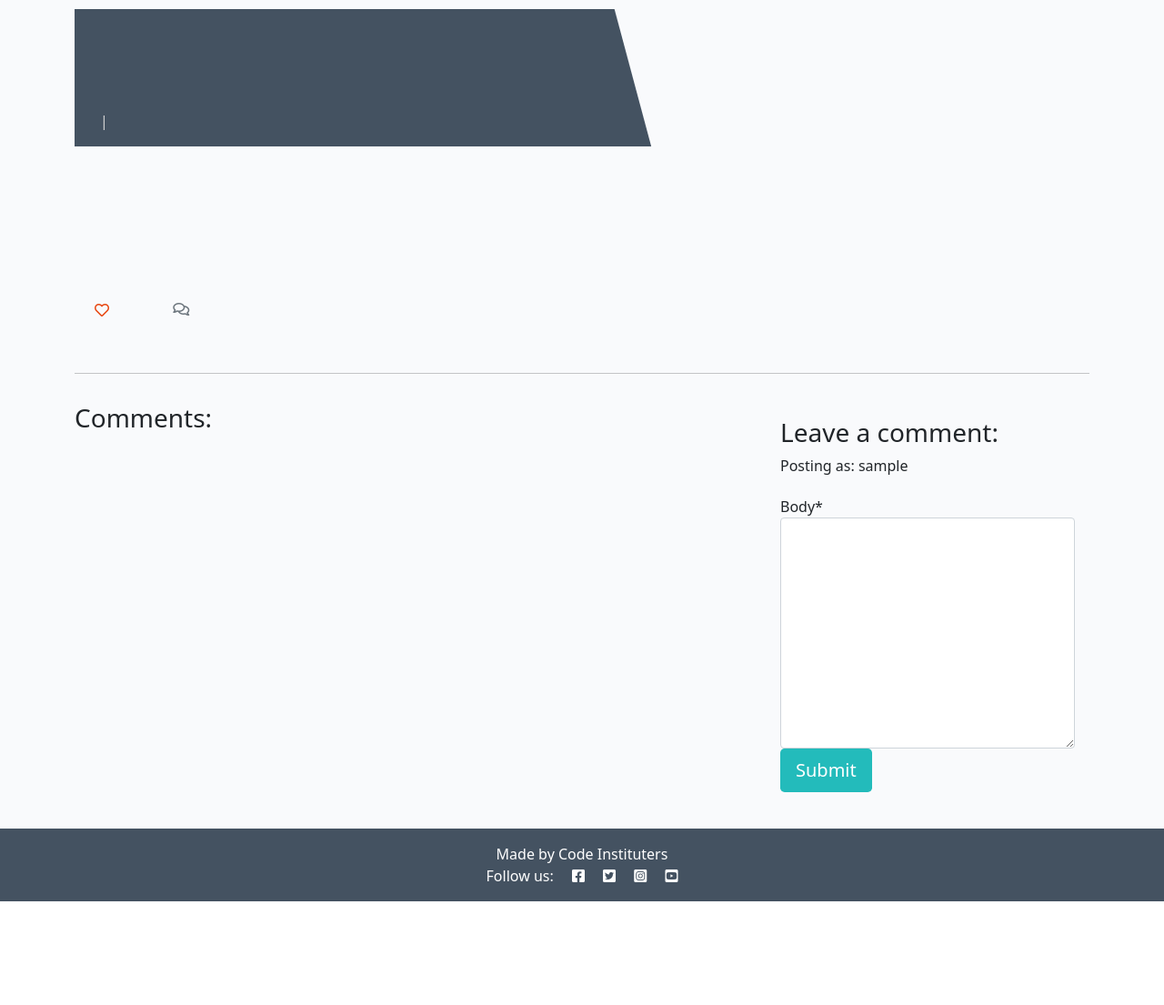
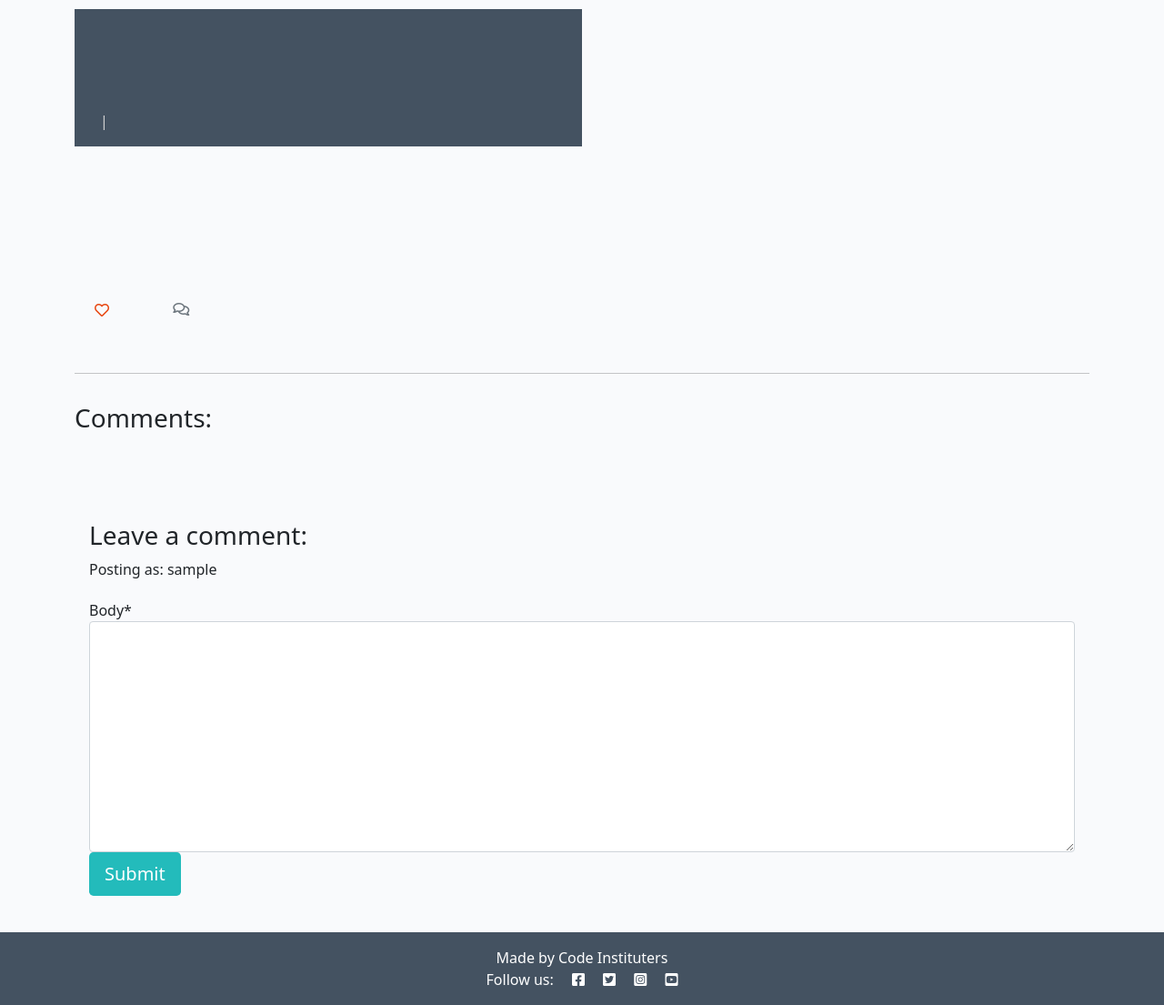
Before and after one commit to MikeMaroni9/P4-Reddit-Style-Blog-Django, a Django app: template templates/post_detail.html in a window 1280 px wide. Shown: the part 60-1165 px from the top of the page at 91% size. Before the commit the page ends 1051 px from the top, so only its background shows below. Run offline with Django 3.2, Linux system fonts and the light colour scheme; the template is opened without the code that fills it: values that come from a table or form of the project are taken from there, others are empty; the visitor is signed in with stand-in values (Sample User, id 1); some libraries are stand-ins or nearby versions.

Commit message:
html updated, both index columns and columns itself when opened more resemble reddit posts

```diff
--- a/p4reddit/settings.py
+++ b/p4reddit/settings.py
@@ -34,7 +34,7 @@ DEBUG = True
 X_FRAME_OPTIONS = 'SAMEORIGIN'
 
 
-ALLOWED_HOSTS = ['p4-reddit-style-blog-django-95575d271be5.herokuapp.com', 'localhost', '8000-mikemaroni9-p4redditsty-3z5n953z7i4.ws-eu104.gitpod.io']
+ALLOWED_HOSTS = ['p4-reddit-style-blog-django-95575d271be5.herokuapp.com', 'localhost', '8000-mikemaroni9-p4redditsty-9epok5trhrb.ws-eu104.gitpod.io']
 
 CLOUDINARY = {
     'cloud_name': 'dyv1fobjp',
--- a/templates/post_detail.html
+++ b/templates/post_detail.html
@@ -9,14 +9,6 @@
                 <h1 class="post-title">{{ post.title }}</h1>
                 <!-- Post author goes before the | the post's created date goes after -->
                 <p class="post-subtitle">{{ post.author }} | {{ post.created_on }}</p>
-            </div>
-            <div class="d-none d-md-block col-md-6 masthead-image">
-                <!-- The featured image URL goes in the src attribute -->
-                {% if "placeholder" in post.featured_image.url %}
-                <img src="https://codeinstitute.s3.amazonaws.com/fullstack/blog/default.jpg" width="100%">
-                {% else %}
-                <img src=" {{ post.featured_image.url }}" width="100%">
-                {% endif %}
             </div>
         </div>
     </div>
@@ -68,7 +60,7 @@
         </div>
     </div>
     <div class="row">
-        <div class="col-md-8 card mb-4  mt-3 ">
+        <div class="col-12 card mb-4  mt-3 ">
             <h3>Comments:</h3>
             <div class="card-body">
                 <!-- We want a for loop inside the empty control tags to iterate through each comment in comments -->
@@ -89,7 +81,7 @@
                 {% endfor %}
             </div>
         </div>
-        <div class="col-md-4 card mb-4  mt-3 ">
+    <div class="col-12 card mb-4  mt-3 ">
         <div class="card-body">
             <!-- For later -->
             {% if commented %}
```
Also changed, not shown: templates/index.html (+1 -7 lines). Lines whose indentation alone changed are shown as unchanged.
